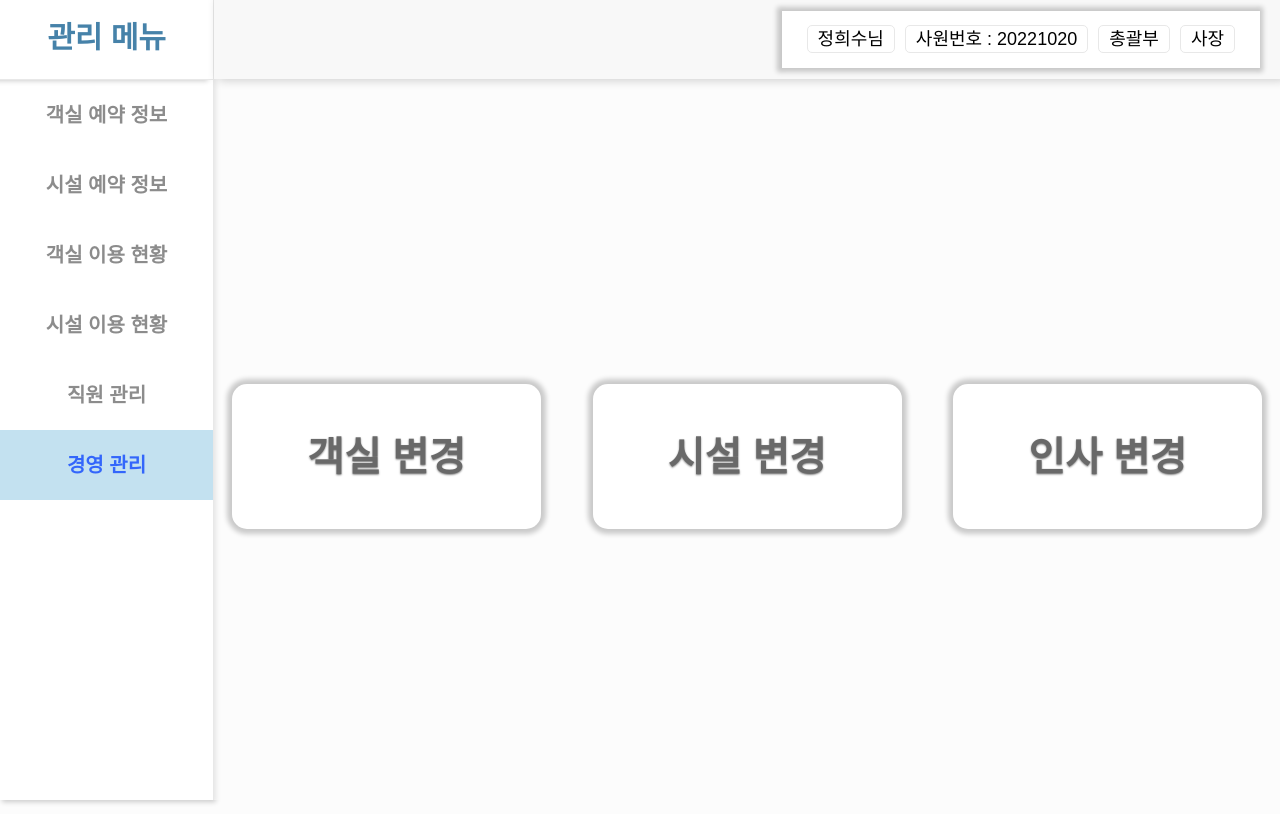
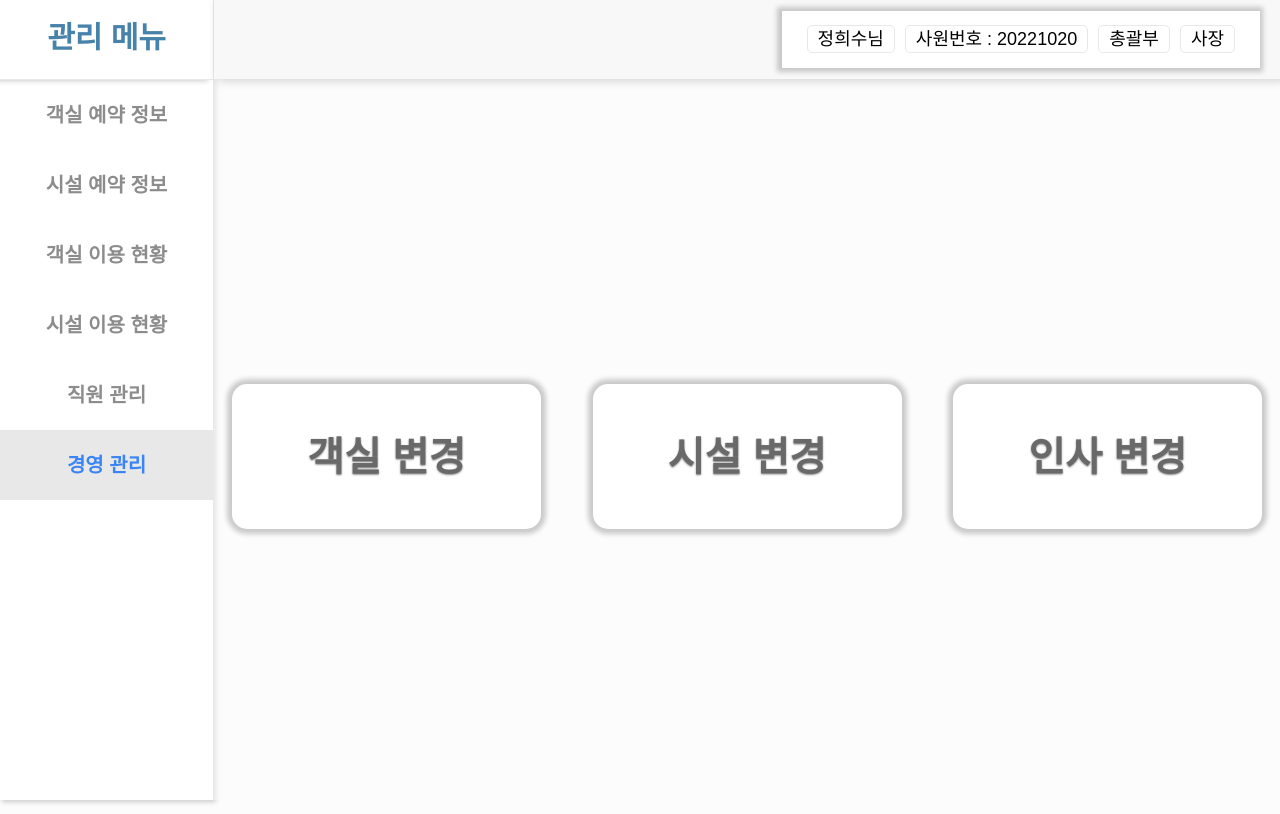
Before and after one commit to LaDiuM1/hotel_system, a React (Create React App) app in the folder src/main/reactapp/: page /operationalManagement in a window 1280 px wide. Built offline with nearby package versions, Linux system fonts and the light colour scheme; a web font is replaced by a local one.

Commit message:
사이드바 호버 디자인 수정

```diff
--- a/src/main/reactapp/src/component/css/sidebar.css
+++ b/src/main/reactapp/src/component/css/sidebar.css
@@ -41,7 +41,7 @@
     font-weight: bold;
 }
 .active{
-    background-color: rgba(145, 200, 228, 0.54);
-    color: rgba(0, 60, 255, 0.74)!important;
+    background-color: #e8e8e8;
+    color: #3a85f5!important;
     font-weight: bold!important;
 }
```
